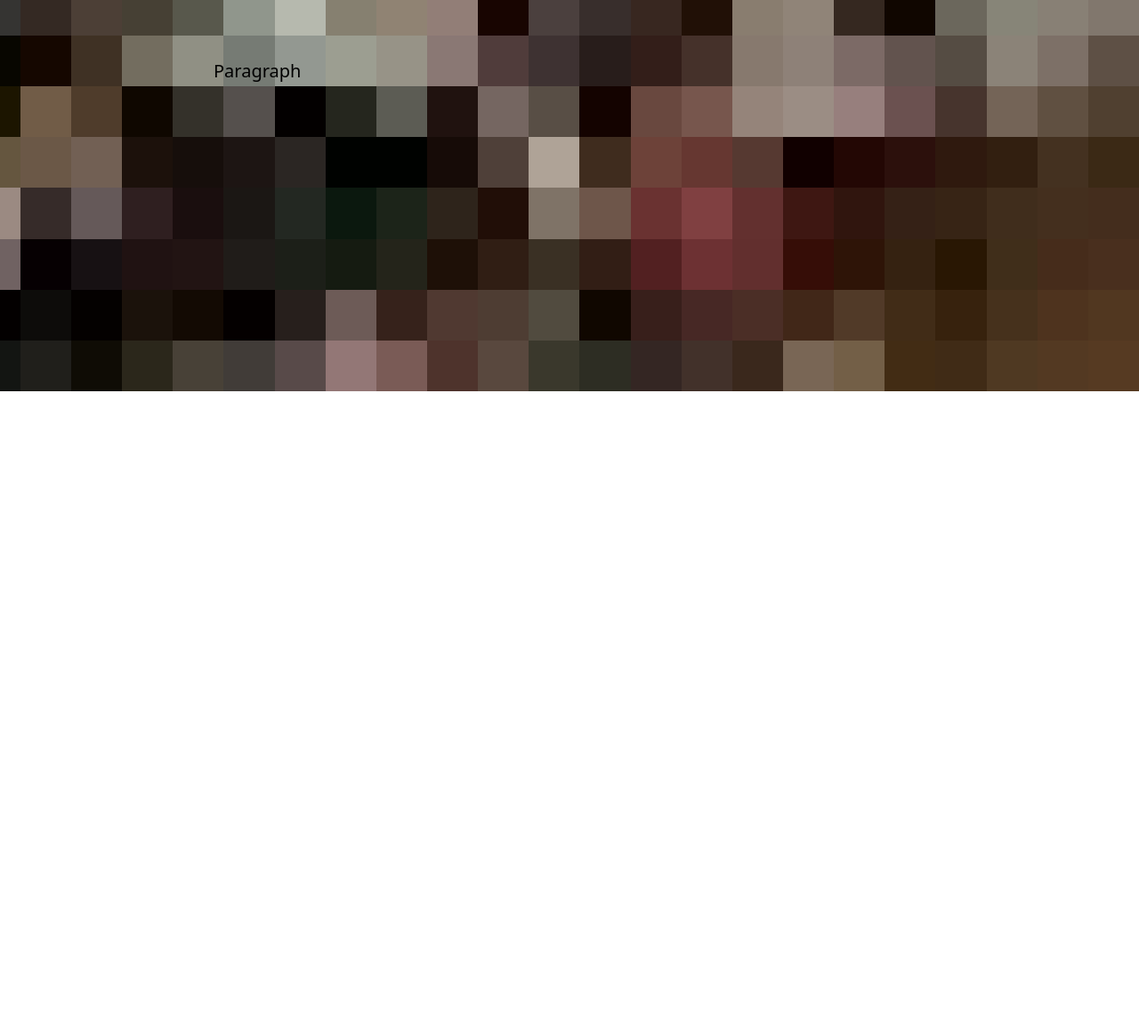
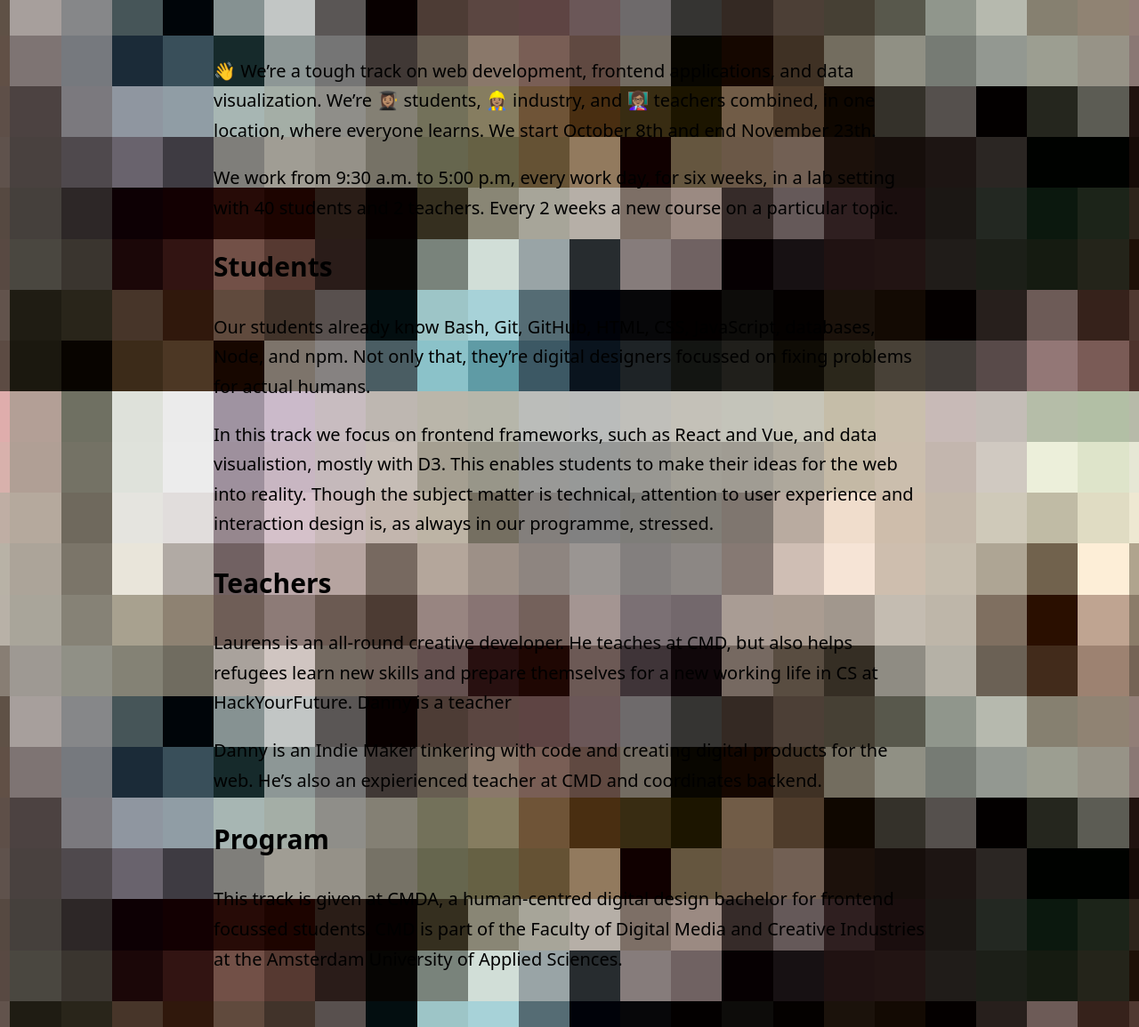
Before and after one commit to cmda-tt/course-20-21, an Eleventy site: page index.md in a window 1280 px wide. Shown: the part 360-1515 px from the top of the page at 89% size. Before the commit the page ends 800 px from the top, so only its background shows below. Built offline with nearby package versions, Linux system fonts and the light colour scheme; Eleventy itself is replaced by a stand-in of ours; files that its build step writes are made by us from their sources; files whose address does not match are found by name.

Commit message:
Add site content

```diff
--- a/index.md
+++ b/index.md
@@ -2,4 +2,23 @@
 layout: layouts/default
 ---
 
-Paragraph
+👋 We’re a tough track on web development, frontend applications, and data visualization. We’re 👩🏽‍🎓 students, 👷🏽‍♀️ industry, and 👩🏽‍🏫 teachers combined, in one location, where everyone learns. We start October 8th and end November 23th.
+
+We work from 9:30 a.m. to 5:00 p.m, every work day, for six weeks, in a lab setting with 40 students and 2 teachers. Every 2 weeks a new course on a particular topic.
+
+## Students
+
+Our students already know Bash, Git, GitHub, HTML, CSS, JavaScript, databases, Node, and npm. Not only that, they’re digital designers focussed on fixing problems for actual humans.
+
+In this track we focus on frontend frameworks, such as React and Vue, and data visualistion, mostly with D3. This enables students to make their ideas for the web into reality. Though the subject matter is technical, attention to user experience and interaction design is, as always in our programme, stressed.
+
+## Teachers
+
+Laurens is an all-round creative developer. He teaches at CMD, but also helps refugees learn new skills and prepare themselves for a new working life in CS at HackYourFuture.
+Danny is a teacher
+
+Danny is an Indie Maker tinkering with code and creating digital products for the web. He’s also an expierienced teacher at CMD and coordinates backend.
+
+## Program
+
+This track is given at CMDA, a human-centred digital design bachelor for frontend focussed students. CMD is part of the Faculty of Digital Media and Creative Industries at the Amsterdam University of Applied Sciences.
```
Also changed, not shown: 1 other file.
